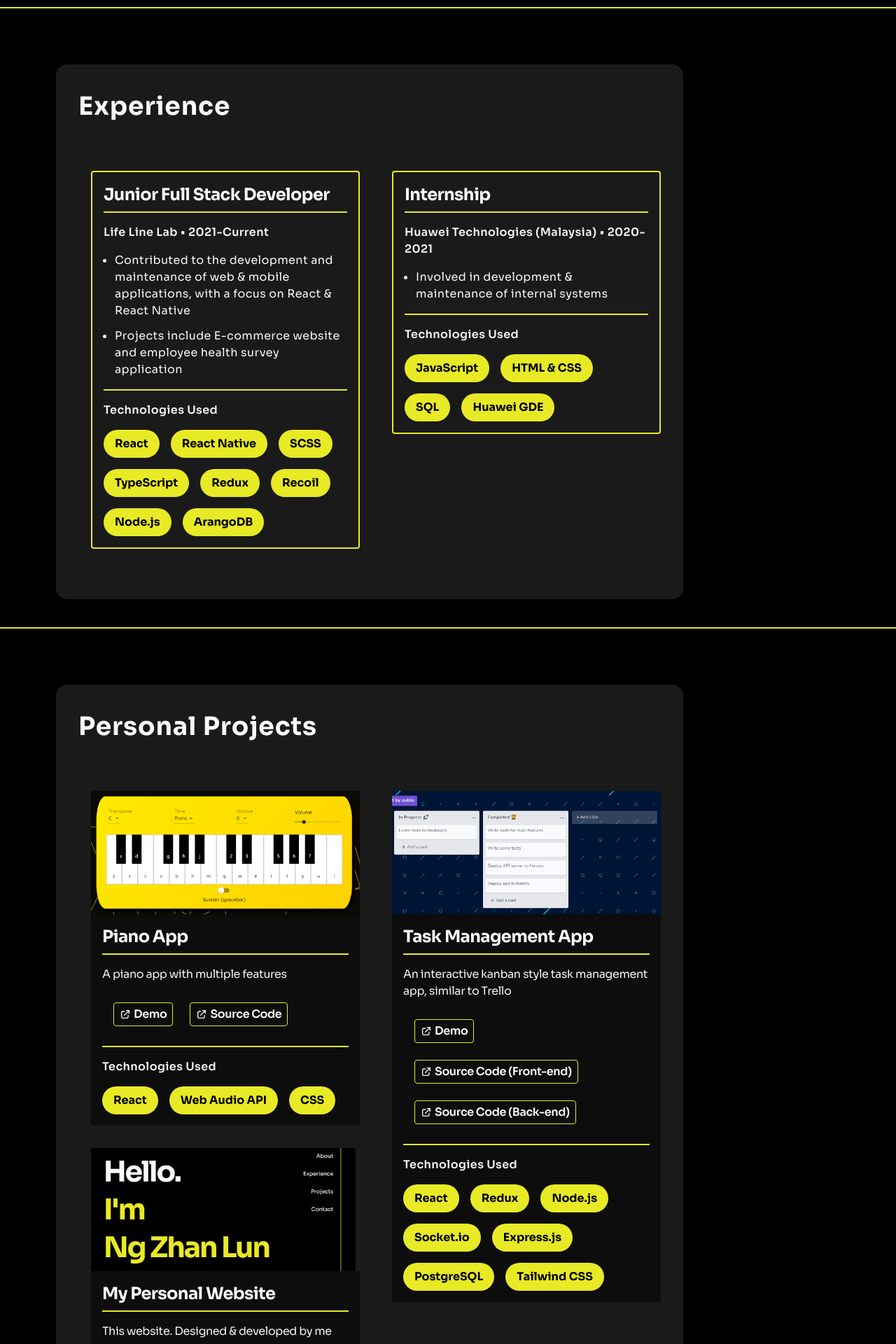
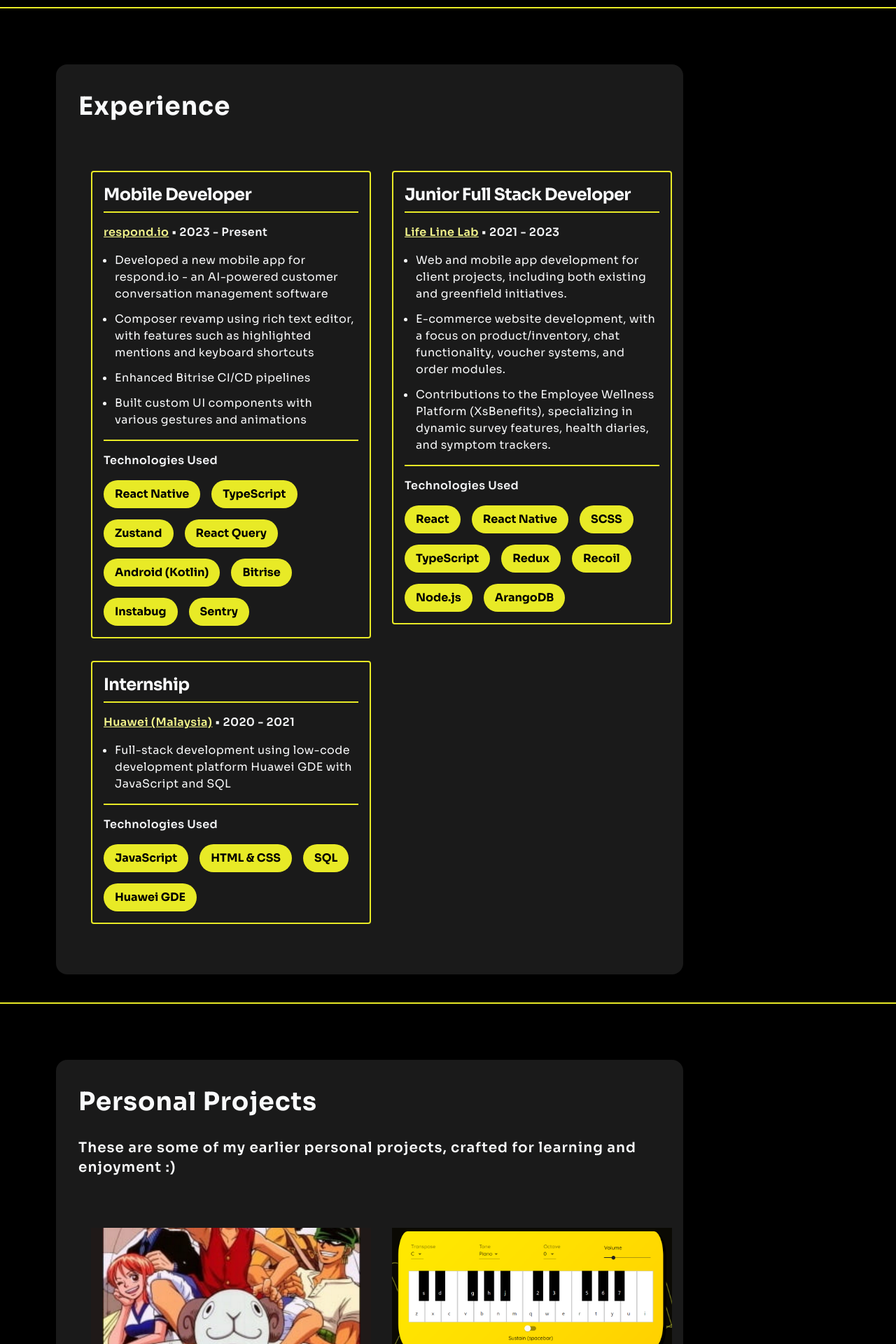
Before and after one commit to zhanlun/zhanlun.github.io, a React (Create React App) app: page /#experience in a window 1280 px wide. Shown: the part 1588-3508 px from the top of the page at 70% size. Built offline with nearby package versions, Linux system fonts and the light colour scheme.

Commit message:
chore: update website data

```diff
--- a/src/components/Card/ProjectCard.js
+++ b/src/components/Card/ProjectCard.js
@@ -1,13 +1,15 @@
-import React from 'react'
+import React from "react";
 
 export const ProjectCard = ({ children }) => {
   return (
-    <div className={`rounded w-full lg:w-96 mx-0 sm:mx-4 my-8
+    <div
+      className={`rounded w-full mx-0 sm:mx-4 my-8
       bg-black bg-opacity-50
       hover:bg-white hover:bg-opacity-5
       duration-200
-`}>
+`}
+    >
       {children}
     </div>
-  )
-}
+  );
+};
--- a/src/components/Card/StyledCard.js
+++ b/src/components/Card/StyledCard.js
@@ -1,14 +1,16 @@
-import React from 'react'
+import React from "react";
 
 export const StyledCard = ({ children }) => {
   return (
-    <div className={`rounded p-4 w-full lg:w-96 mx-0 sm:mx-4 my-8
+    <div
+      className={`rounded p-4 w-full mx-0 sm:mx-4 my-8
       border-2 border-epicyellow-normal
       bg-black bg-opacity-0
       hover:bg-opacity-90
       duration-200
-`}>
+`}
+    >
       {children}
     </div>
-  )
-}
+  );
+};
--- a/src/data/experience.js
+++ b/src/data/experience.js
@@ -1,27 +1,60 @@
 module.exports = {
   experienceData: [
     {
-      title: 'Junior Full Stack Developer',
-      subtitle: 'Life Line Lab • 2021-Current',
+      title: "Mobile Developer",
+      companyName: "respond.io",
+      timeline: "2023 - Present",
+      companyURL: "https://respond.io",
       listItems: [
-        'Contributed to the development and maintenance of web & mobile applications, with a focus on React & React Native',
-        'Projects include E-commerce website and employee health survey application',
+        "Developed a new mobile app for respond.io - an AI-powered customer conversation management software",
+        "Composer revamp using rich text editor, with features such as highlighted mentions and keyboard shortcuts",
+        "Enhanced Bitrise CI/CD pipelines",
+        "Built custom UI components with various gestures and animations",
       ],
-      bottomSubtitle: 'Technologies Used',
+      bottomSubtitle: "Technologies Used",
       bottomListItems: [
-        'React', 'React Native', 'SCSS', 'TypeScript', 'Redux', 'Recoil', 'Node.js', 'ArangoDB',
-      ]
+        "React Native",
+        "TypeScript",
+        "Zustand",
+        "React Query",
+        "Android (Kotlin)",
+        "Bitrise",
+        "Instabug",
+        "Sentry",
+      ],
     },
     {
-      title: 'Internship',
-      subtitle: 'Huawei Technologies (Malaysia) • 2020-2021',
+      title: "Junior Full Stack Developer",
+      companyName: "Life Line Lab",
+      timeline: "2021 - 2023",
+      companyURL: "https://lifelinelab.io",
       listItems: [
-        'Involved in development & maintenance of internal systems'
+        "Web and mobile app development for client projects, including both existing and greenfield initiatives.",
+        "E-commerce website development, with a focus on product/inventory, chat functionality, voucher systems, and order modules.",
+        "Contributions to the Employee Wellness Platform (XsBenefits), specializing in dynamic survey features, health diaries, and symptom trackers.",
       ],
-      bottomSubtitle: 'Technologies Used',
+      bottomSubtitle: "Technologies Used",
       bottomListItems: [
-        'JavaScript', 'HTML & CSS', 'SQL', 'Huawei GDE',
-      ]
+        "React",
+        "React Native",
+        "SCSS",
+        "TypeScript",
+        "Redux",
+        "Recoil",
+        "Node.js",
+        "ArangoDB",
+      ],
+    },
+    {
+      title: "Internship",
+      companyName: "Huawei (Malaysia)",
+      companyURL: "https://www.huawei.com/my/",
+      timeline: "2020 - 2021",
+      listItems: [
+        "Full-stack development using low-code development platform Huawei GDE with JavaScript and SQL",
+      ],
+      bottomSubtitle: "Technologies Used",
+      bottomListItems: ["JavaScript", "HTML & CSS", "SQL", "Huawei GDE"],
     },
     // {
     //   title: 'Competition',
@@ -34,5 +67,5 @@
     //     'Python', 'SQL',
     //   ]
     // },
-  ]
-}
+  ],
+};
--- a/src/data/projects.js
+++ b/src/data/projects.js
@@ -1,61 +1,87 @@
 module.exports = {
   projectsData: [
     {
-      img: './img/piano.png',
-      title: 'Piano App',
-      subtitle: 'A piano app with multiple features',
+      img: "./img/anime-app.png",
+      title: "My Anime Catalog App",
+      subtitle:
+        "A simple anime bookmarking app. Built with React Native for a take-home assignment.",
       linkListItems: [
         {
-          text: 'Demo',
-          url: 'https://zhanlun.github.io/piano'
+          text: "APK",
+          url: "https://github.com/zhanlun/AnimeCatalog/releases/tag/main",
         },
         {
-          text: 'Source Code',
-          url: 'https://github.com/zhanlun/piano'
+          text: "Source Code",
+          url: "https://github.com/zhanlun/AnimeCatalog",
         },
       ],
-      bottomSubtitle: 'Technologies Used',
+      bottomSubtitle: "Technologies Used",
       bottomListItems: [
-        'React', 'Web Audio API', 'CSS'
-      ]
+        "React Native",
+        "Jotai",
+        "React Query",
+        "React Native Paper",
+      ],
     },
     {
-      img: './img/task.png',
-      title: 'Task Management App',
-      subtitle: 'An interactive kanban style task management app, similar to Trello',
+      img: "./img/piano.png",
+      title: "Piano App",
+      subtitle: "A piano app with waveform selection and transposing features.",
       linkListItems: [
         {
-          text: 'Demo',
-          url: 'https://zl-task.netlify.app'
+          text: "Demo",
+          url: "https://zhanlun.github.io/piano",
         },
         {
-          text: 'Source Code (Front-end)',
-          url: 'https://github.com/zhanlun/task-management-app-web'
+          text: "Source Code",
+          url: "https://github.com/zhanlun/piano",
+        },
+      ],
+      bottomSubtitle: "Technologies Used",
+      bottomListItems: ["React", "Web Audio API", "CSS"],
+    },
+    {
+      img: "./img/task.png",
+      title: "Task Management App",
+      subtitle:
+        "An interactive kanban style task management app, similar to Trello.",
+      linkListItems: [
+        {
+          text: "Demo",
+          url: "https://zl-task.netlify.app",
         },
         {
-          text: 'Source Code (Back-end)',
-          url: 'https://github.com/zhanlun/task-management-app-server'
+          text: "Source Code (Front-end)",
+          url: "https://github.com/zhanlun/task-management-app-web",
+        },
+        {
+          text: "Source Code (Back-end)",
+          url: "https://github.com/zhanlun/task-management-app-server",
         },
       ],
-      bottomSubtitle: 'Technologies Used',
+      bottomSubtitle: "Technologies Used",
       bottomListItems: [
-        'React', 'Redux', 'Node.js', 'Socket.io', 'Express.js', 'PostgreSQL', 'Tailwind CSS',
-      ]
+        "React",
+        "Redux",
+        "Node.js",
+        "Socket.io",
+        "Express.js",
+        "PostgreSQL",
+        "Tailwind CSS",
+      ],
     },
     {
-      img: './img/portfolio.png',
-      title: 'My Personal Website',
-      subtitle: 'This website. Designed & developed by me',
+      img: "./img/portfolio.png",
+      title: "My Personal Website",
+      subtitle: "This website. Designed & developed by me.",
       linkListItems: [
         {
-          text: 'Source Code',
-          url: 'https://github.com/zhanlun/zhanlun.github.io'
+          text: "Source Code",
+          url: "https://github.com/zhanlun/zhanlun.github.io",
         },
       ],
-      bottomSubtitle: 'Technologies Used',
-      bottomListItems: [
-        'React', 'Tailwind CSS',
-      ]
+      bottomSubtitle: "Technologies Used",
+      bottomListItems: ["React", "Tailwind CSS"],
     },
     // {
     //   img: './img/library.png',
@@ -80,5 +106,5 @@
     //     'Java', 'Spring Boot', 'React Admin',
     //   ]
     // },
-  ]
-}
+  ],
+};
--- a/src/data/skills.js
+++ b/src/data/skills.js
@@ -1,16 +1,17 @@
 module.exports = {
   skillsData: [
-    'React',
-    'React Native',
-    'JavaScript',
-    'TypeScript',
-    'Node.js',
-    'SCSS',
-    'Python',
-    'SQL',
-    'Java',
-    // 'ASP.NET',
-    'HTML & CSS',
-    // 'PHP',
-  ]
-}
+    "React",
+    "React Native",
+    "TypeScript/JavaScript",
+    "Android",
+    "Kotlin",
+    "Jetpack Compose",
+    "Java",
+    "Bitrise",
+    "Node.js",
+    "SCSS",
+    "SQL",
+    "HTML",
+    "CSS",
+  ],
+};
--- a/src/pageSections/AboutSection.js
+++ b/src/pageSections/AboutSection.js
@@ -1,34 +1,31 @@
-import React from 'react'
-import { SectionContent } from '../components/Section/SectionContent'
-import { SectionDiv } from '../components/Section/SectionDiv'
-import { SectionTitle } from '../components/Section/SectionTitle'
-import { SkillBadge } from '../components/SkillBadge'
-import { StyledParagraph } from '../components/StyledParagraph'
-import { skillsData } from '../data/skills'
+import React from "react";
+import { SectionContent } from "../components/Section/SectionContent";
+import { SectionDiv } from "../components/Section/SectionDiv";
+import { SectionTitle } from "../components/Section/SectionTitle";
+import { SkillBadge } from "../components/SkillBadge";
+import { StyledParagraph } from "../components/StyledParagraph";
+import { skillsData } from "../data/skills";
 
 export const AboutSection = ({ id, setActiveSectionId }) => {
   return (
     <SectionDiv id={id} setActiveSectionId={setActiveSectionId}>
-      <SectionTitle colorClass="text-gray-50">
-        About
-      </SectionTitle>
+      <SectionTitle colorClass="text-gray-50">About</SectionTitle>
       <SectionContent>
-        <StyledParagraph>Hi, I'm Ng Zhan Lun.</StyledParagraph>
-        <StyledParagraph>I'm a software developer with a focus in web development.</StyledParagraph>
-        <StyledParagraph>Currently, I love using various web technologies such as React to build applications.</StyledParagraph>
-        <StyledParagraph>Some of my skills are as follows:</StyledParagraph>
+        <StyledParagraph>
+          Hello there, I'm Zhan Lun. I'm currently a frontend developer doing
+          mobile development with React Native. Check out some of my skills as
+          follows:
+        </StyledParagraph>
         <ul className="flex flex-wrap gap-4 mt-4">
-          {
-            skillsData.map(skill => (
-              <li key={skill}>
-                <SkillBadge colorClass="bg-epicyellow-normal hover:bg-epicyellow-light text-black">
-                  {skill}
-                </SkillBadge>
-              </li>
-            ))
-          }
+          {skillsData.map((skill) => (
+            <li key={skill}>
+              <SkillBadge colorClass="bg-epicyellow-normal hover:bg-epicyellow-light text-black">
+                {skill}
+              </SkillBadge>
+            </li>
+          ))}
         </ul>
       </SectionContent>
     </SectionDiv>
-  )
-}
+  );
+};
--- a/src/pageSections/ExperienceSection.js
+++ b/src/pageSections/ExperienceSection.js
@@ -1,53 +1,58 @@
-import React from 'react'
-import Masonry from 'react-masonry-css'
-import { CardSubtitle } from '../components/Card/CardSubtitle'
-import { CardTitle } from '../components/Card/CardTitle'
-import { StyledCard } from '../components/Card/StyledCard'
-import { SectionContent } from '../components/Section/SectionContent'
-import { SectionDiv } from '../components/Section/SectionDiv'
-import { experienceData } from '../data/experience'
-import { SectionTitle } from '../components/Section/SectionTitle'
-import { SkillBadge } from '../components/SkillBadge'
+import React from "react";
+import Masonry from "react-masonry-css";
+import { CardSubtitle } from "../components/Card/CardSubtitle";
+import { CardTitle } from "../components/Card/CardTitle";
+import { StyledCard } from "../components/Card/StyledCard";
+import { SectionContent } from "../components/Section/SectionContent";
+import { SectionDiv } from "../components/Section/SectionDiv";
+import { SectionTitle } from "../components/Section/SectionTitle";
+import { SkillBadge } from "../components/SkillBadge";
+import { experienceData } from "../data/experience";
 
 export const ExperienceSection = ({ id, setActiveSectionId }) => {
-
   const experienceList = experienceData.map((experience, idx) => (
     <StyledCard key={idx}>
       <div className="mb-2">
         <CardTitle>{experience.title}</CardTitle>
-        <CardSubtitle>{experience.subtitle}</CardSubtitle>
+        <CardSubtitle>
+          <a
+            href={experience.companyURL}
+            target="_blank"
+            rel="noreferrer"
+            className="underline text-epicyellow-light hover:text-epicyellow-normal"
+          >
+            {experience.companyName}
+          </a>{" "}
+          • {experience.timeline}
+        </CardSubtitle>
       </div>
       <div className="my-2">
         <ul className="pl-4 my-2 tracking-wide">
-          {
-            experience.listItems.map(item => (
-              <li key={item} className="mb-3 list-disc">{item}</li>
-            ))
-          }
+          {experience.listItems.map((item) => (
+            <li key={item} className="mb-3 list-disc">
+              {item}
+            </li>
+          ))}
         </ul>
       </div>
       <div className="mt-4 border-t-2 border-epicyellow-normal">
         <CardSubtitle>{experience.bottomSubtitle}</CardSubtitle>
         <ul className="flex flex-wrap gap-4 pt-2">
-          {
-            experience.bottomListItems.map(item => (
-              <li key={item}>
-                <SkillBadge colorClass="bg-epicyellow-normal hover:bg-epicyellow-light text-black text-sm">
-                  {item}
-                </SkillBadge>
-              </li>
-            ))
-          }
+          {experience.bottomListItems.map((item) => (
+            <li key={item}>
+              <SkillBadge colorClass="bg-epicyellow-normal hover:bg-epicyellow-light text-black text-sm">
+                {item}
+              </SkillBadge>
+            </li>
+          ))}
         </ul>
       </div>
     </StyledCard>
-  ))
+  ));
 
   return (
     <SectionDiv id={id} setActiveSectionId={setActiveSectionId}>
-      <SectionTitle colorClass="text-gray-50">
-        Experience
-      </SectionTitle>
+      <SectionTitle colorClass="text-gray-50">Experience</SectionTitle>
       <SectionContent>
         <Masonry
           breakpointCols={{
@@ -55,12 +60,11 @@
             1200: 1,
           }}
           className="flex w-auto -ml-7"
-          columnClassName="my-masonry-grid_column">
-          {
-            experienceList
-          }
+          columnClassName="my-masonry-grid_column"
+        >
+          {experienceList}
         </Masonry>
       </SectionContent>
     </SectionDiv>
-  )
-}
+  );
+};
--- a/src/pageSections/ProjectsSection.js
+++ b/src/pageSections/ProjectsSection.js
@@ -1,20 +1,25 @@
-import { ExternalLinkIcon } from '@heroicons/react/outline'
-import React from 'react'
-import Masonry from 'react-masonry-css'
-import { CardSubtitle } from '../components/Card/CardSubtitle'
-import { CardTitle } from '../components/Card/CardTitle'
-import { ProjectCard } from '../components/Card/ProjectCard'
-import { SectionContent } from '../components/Section/SectionContent'
-import { SectionDiv } from '../components/Section/SectionDiv'
-import { projectsData } from '../data/projects'
-import { SectionTitle } from '../components/Section/SectionTitle'
-import { SkillBadge } from '../components/SkillBadge'
+import { ExternalLinkIcon } from "@heroicons/react/outline";
+import React from "react";
+import Masonry from "react-masonry-css";
+import { CardSubtitle } from "../components/Card/CardSubtitle";
+import { CardTitle } from "../components/Card/CardTitle";
+import { ProjectCard } from "../components/Card/ProjectCard";
+import { SectionContent } from "../components/Section/SectionContent";
+import { SectionDiv } from "../components/Section/SectionDiv";
+import { SectionTitle } from "../components/Section/SectionTitle";
+import { SkillBadge } from "../components/SkillBadge";
+import { StyledParagraph } from "../components/StyledParagraph";
+import { projectsData } from "../data/projects";
 
 export const ProjectsSection = ({ id, setActiveSectionId }) => {
   const projectList = projectsData.map((project, idx) => (
     <ProjectCard key={idx}>
       <div className="overflow-hidden">
-        <img src={project.img} alt={project.title} className="object-cover w-full duration-300 transform border-epicyellow-normal hover:scale-105 h-44" />
+        <img
+          src={project.img}
+          alt={project.title}
+          className="object-cover w-full duration-300 transform border-epicyellow-normal hover:scale-105 h-44"
+        />
       </div>
       <div className="p-4">
         <div className="mb-2">
@@ -25,10 +30,13 @@
         </div>
         <div className="my-2">
           <ul className="flex flex-wrap pl-4 my-2 tracking-tight gap-x-6">
-            {
-              project.linkListItems.map((item, idx) => (
-                <li key={idx} className="px-2 py-1 my-3 list-none border rounded border-epicyellow-normal hover:bg-black">
-                  <a href={item.url}
+            {project.linkListItems.map((item, idx) => (
+              <li
+                key={idx}
+                className="px-2 py-1 my-3 list-none border rounded border-epicyellow-normal hover:bg-black"
+              >
+                <a
+                  href={item.url}
                   target="_blank"
                   rel="noreferrer"
                   className="flex text-xs font-semibold duration-200 w-max sm:text-base hover:text-epicyellow-normal"
@@ -37,34 +45,32 @@
                   {item.text}
                 </a>
               </li>
-              ))
-            }
+            ))}
           </ul>
         </div>
         <div className="mt-4 border-t-2 border-epicyellow-normal">
           <CardSubtitle>{project.bottomSubtitle}</CardSubtitle>
           <ul className="flex flex-wrap gap-4 pt-2">
-            {
-              project.bottomListItems.map(item => (
+            {project.bottomListItems.map((item) => (
               <li key={item}>
                 <SkillBadge colorClass="bg-epicyellow-normal hover:bg-epicyellow-light text-black text-sm">
                   {item}
                 </SkillBadge>
               </li>
-              ))
-            }
+            ))}
           </ul>
         </div>
       </div>
     </ProjectCard>
-  )
-  )
+  ));
 
   return (
     <SectionDiv id={id} setActiveSectionId={setActiveSectionId}>
-      <SectionTitle colorClass="text-gray-50">
-        Personal Projects
-      </SectionTitle>
+      <SectionTitle colorClass="text-gray-50">Personal Projects</SectionTitle>
+      <StyledParagraph>
+        These are some of my earlier personal projects, crafted for learning and
+        enjoyment :)
+      </StyledParagraph>
       <SectionContent>
         <Masonry
           breakpointCols={{
@@ -72,13 +78,11 @@
             1200: 1,
           }}
           className="flex w-auto -ml-7"
-          columnClassName="my-masonry-grid_column">
-          {
-            projectList
-          }
+          columnClassName="my-masonry-grid_column"
+        >
+          {projectList}
         </Masonry>
       </SectionContent>
     </SectionDiv>
-
-  )
-}
+  );
+};
```
Also changed, not shown: public/img/anime-app.png (added). Lines whose indentation alone changed are shown as unchanged.
